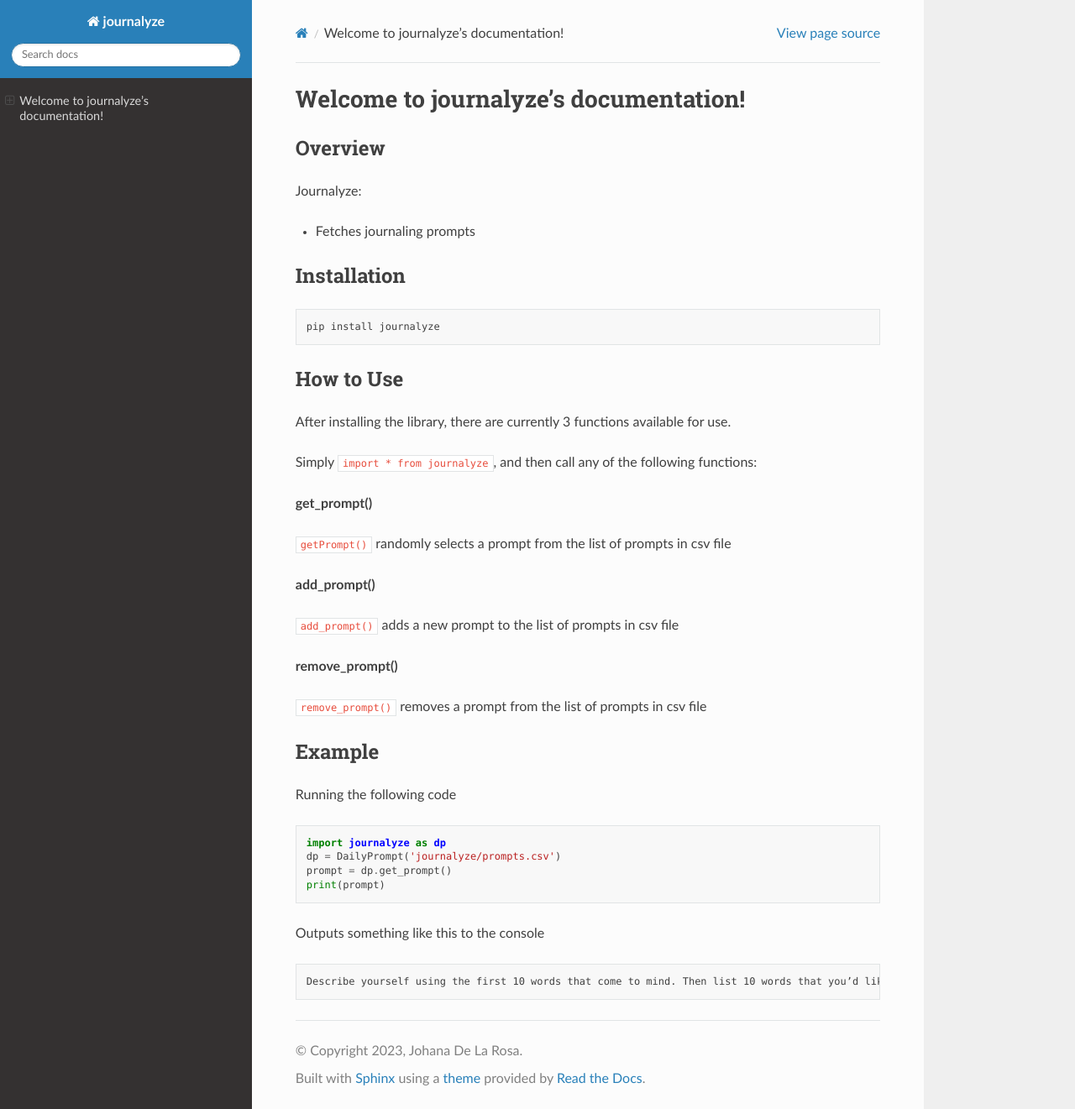
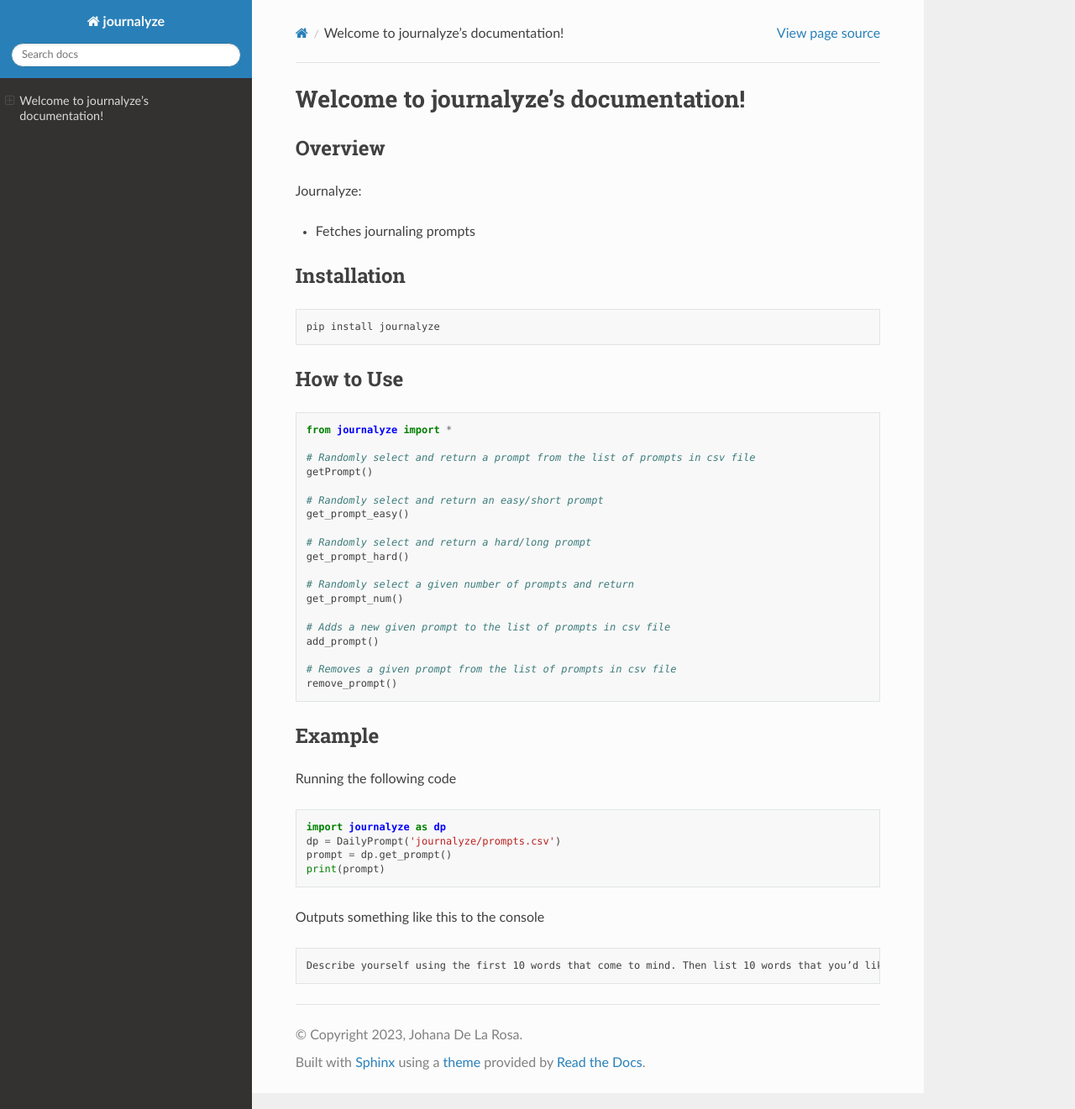
Before and after one commit to jedlr/journalyze, a Sphinx documentation site: the page built from docs/index.md, in a window 1280 px wide and 1321 px high. Shown: the whole window at 84% size. Built offline with Sphinx 7.4.7 and the Read the Docs theme 2.0.0, drawn with Linux system fonts in a browser that asks for light colours.

Commit message:
Update index.md

````diff
--- a/docs/index.md
+++ b/docs/index.md
@@ -10,21 +10,27 @@
 ```
 
 ## How to Use
-After installing the library, there are currently 3 functions available for use.
+```python
+from journalyze import *
 
-Simply `import * from journalyze`, and then call any of the following functions:
+# Randomly select and return a prompt from the list of prompts in csv file
+getPrompt()
 
-**get_prompt()**
+# Randomly select and return an easy/short prompt
+get_prompt_easy()
 
-`getPrompt()` randomly selects a prompt from the list of prompts in csv file
+# Randomly select and return a hard/long prompt
+get_prompt_hard()
 
-**add_prompt()**
+# Randomly select a given number of prompts and return
+get_prompt_num()
 
-`add_prompt()` adds a new prompt to the list of prompts in csv file
+# Adds a new given prompt to the list of prompts in csv file
+add_prompt()
 
-**remove_prompt()**
-
-`remove_prompt()` removes a prompt from the list of prompts in csv file
+# Removes a given prompt from the list of prompts in csv file
+remove_prompt()
+```
 
 ## Example
 Running the following code
````
